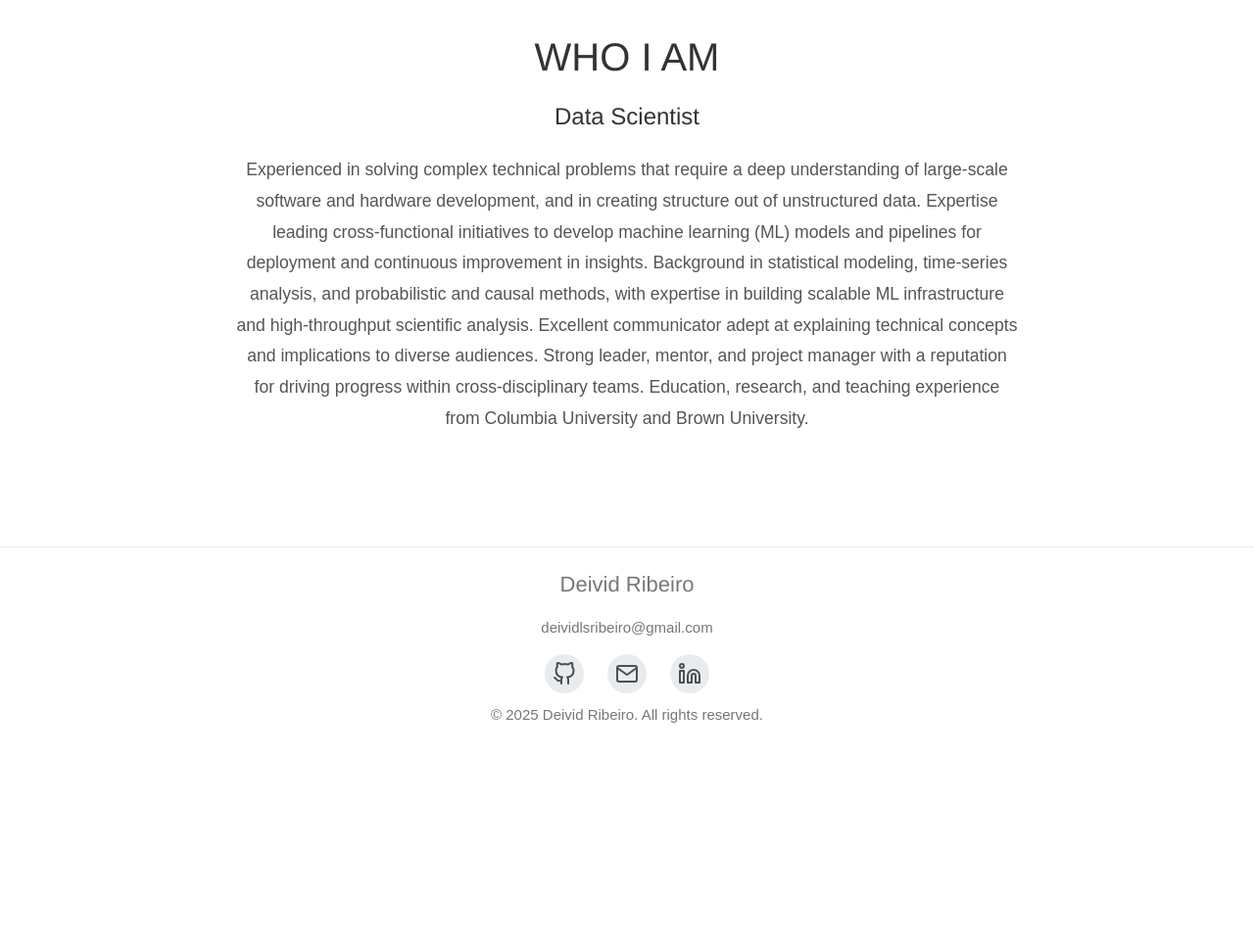
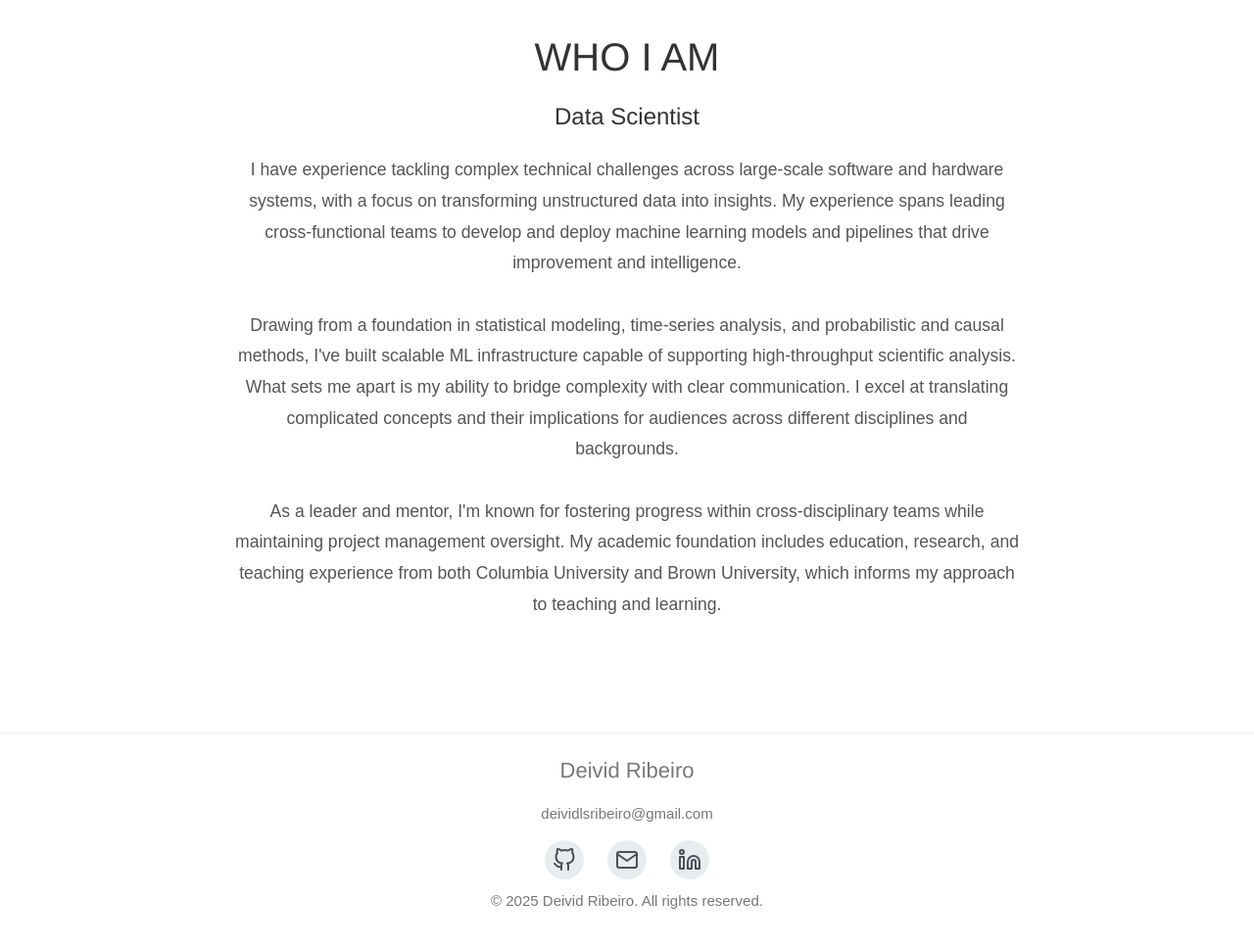
Before and after one commit to deividribeiro/deividribeiro.github.io, a Jekyll site: the page built from index.html, in a window 1280 px wide, cut to the strip 494-1461 px from the top of the page. Shown: the whole strip at 98% size. Built offline with Jekyll 4.4.1, drawn with Linux system fonts in a browser that asks for light colours; before the commit the page ends 1271 px from its top, so only the background shows below that.

Commit message:
Clean up the clunky home page summary.

```diff
--- a/_data/bio.yml
+++ b/_data/bio.yml
@@ -1,6 +1,12 @@
 name: "Deivid Ribeiro"
 title: "Data Scientist"
-bio: "Experienced in solving complex technical problems that require a deep understanding of large-scale software and hardware development, and in creating structure out of unstructured data. Expertise leading cross-functional initiatives to develop machine learning (ML) models and pipelines for deployment and continuous improvement in insights. Background in statistical modeling, time-series analysis, and probabilistic and causal methods, with expertise in building scalable ML infrastructure and high-throughput scientific analysis. Excellent communicator adept at explaining technical concepts and implications to diverse audiences. Strong leader, mentor, and project manager with a reputation for driving progress within cross-disciplinary teams. Education, research, and teaching experience from Columbia University and Brown University."
+bio: "I have experience tackling complex technical challenges across large-scale software and hardware systems, with a focus on transforming unstructured data into insights. My experience spans leading cross-functional teams to develop and deploy machine learning models and pipelines that drive improvement and intelligence.
+
+
+Drawing from a foundation in statistical modeling, time-series analysis, and probabilistic and causal methods, I've built scalable ML infrastructure capable of supporting high-throughput scientific analysis. What sets me apart is my ability to bridge complexity with clear communication. I excel at translating complicated concepts and their implications for audiences across different disciplines and backgrounds.
+
+
+As a leader and mentor, I'm known for fostering progress within cross-disciplinary teams while maintaining project management oversight. My academic foundation includes education, research, and teaching experience from both Columbia University and Brown University, which informs my approach to teaching and learning."
 email: deividlsribeiro@gmail.com
 github: https://github.com/deividribeiro
 linkedin: https://www.linkedin.com/in/deividlsribeiro
--- a/index.html
+++ b/index.html
@@ -12,6 +12,7 @@ title: Home
   <div class="intro">
     <h2>WHO I AM</h2>
     <h3>{{ site.data.bio.title }}</h3>
-    <p>{{ site.data.bio.bio }}</p>
+    <p style="white-space: pre-line;"
+    >{{ site.data.bio.bio }}</p>
   </div>
 </section>
```
